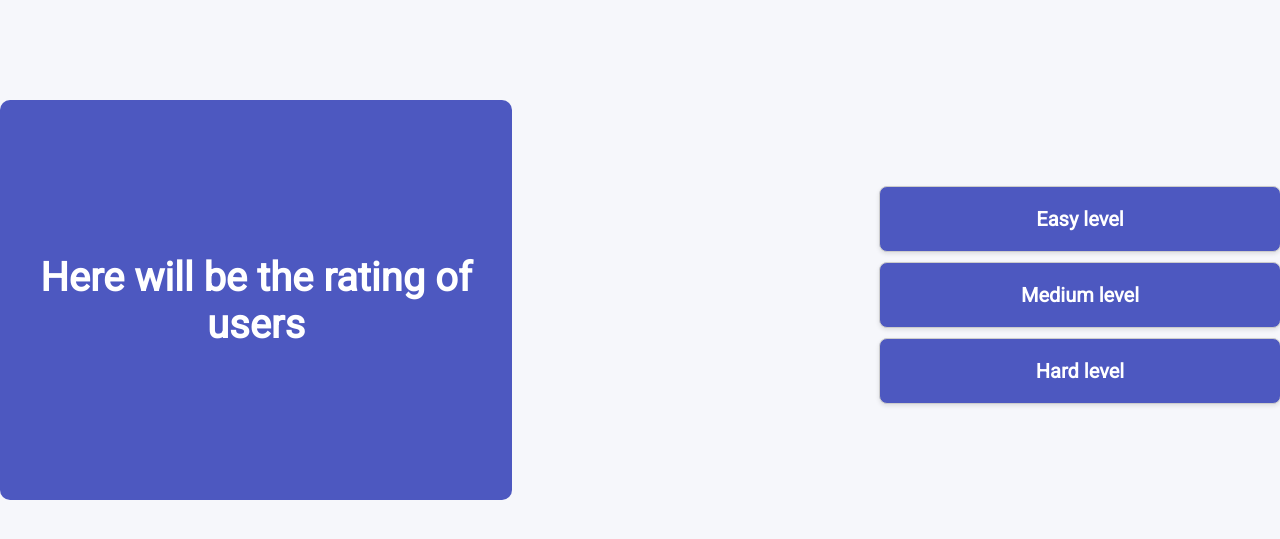
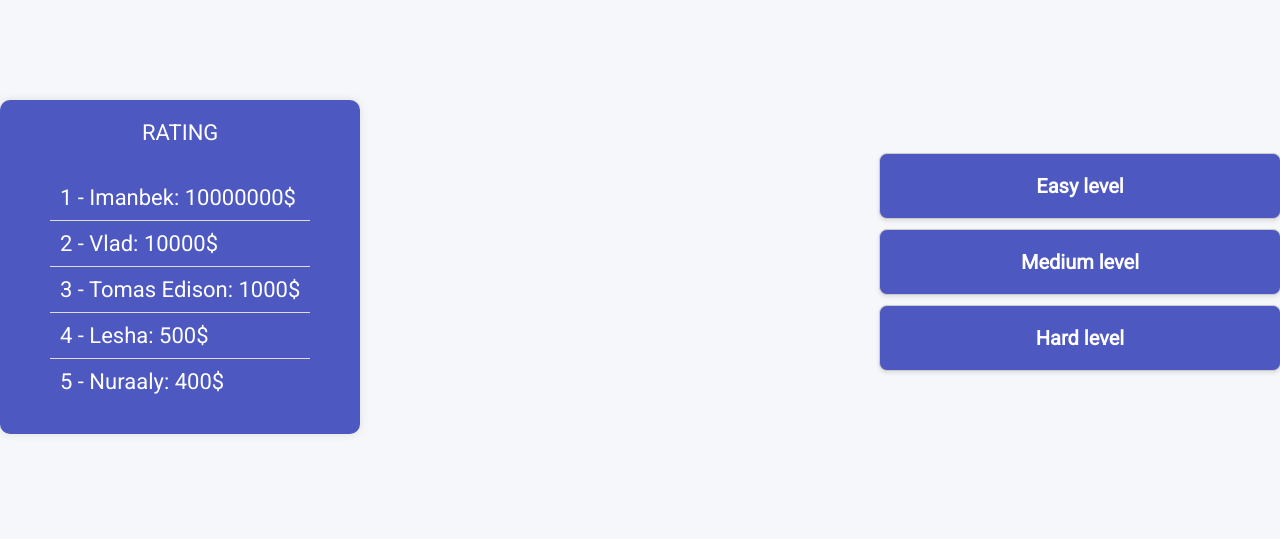
Before and after one commit to INAI-WIN-1/WWR, a Django app: page / in a window 1280 px wide. Shown: the part 71-610 px from the top of the page. Run offline with Django 4.2, Linux system fonts and the light colour scheme.

Commit message:
adding changes from css

```diff
--- a/static/css/styles.css
+++ b/static/css/styles.css
@@ -90,12 +90,7 @@ a {
     margin-top: 100px;
 }
 
-.rating {
-    width: 40%;
-    height: 400px;
-    background: var(--blue--next);
-    border-radius: 10px;
-}
+
 
 .card {
     display: block;
@@ -196,3 +191,33 @@ a {
     color: #ffffff;
     margin: 5px auto;
 }
+.rating {
+        background-color: var(--blue--next); /* Цвет фона блока с рейтингом */
+        padding: 20px 50px; /* Добавление внутреннего отступа */
+        border-radius: 10px; /* Закругление углов блока */
+        box-shadow: 0 0 10px rgba(0, 0, 0, 0.1); /* Тень блока */
+        max-width: 400px; /* Максимальная ширина блока */
+    }
+.rating caption{
+    margin-bottom: 30px;
+}
+    .rating table {
+        width: 100%; /* Ширина таблицы на 100% */
+        border-collapse: collapse; /* Убираем отступы между ячейками */
+        margin-bottom: 10px; /* Отступ снизу таблицы */
+        color: white;
+        font-size: 22px;
+    }
+
+    .rating table tr td {
+        padding: 10px; /* Внутренний отступ в ячейках */
+        border-bottom: 1px solid #ddd; /* Горизонтальная линия между строками */
+    }
+
+    .rating table tr:last-child td {
+        border-bottom: none; /* Убираем линию после последней строки */
+    }
+
+    .rating table p {
+        margin: 0; /* Убираем внешний отступ у абзаца в ячейке */
+    }
--- a/templates/index.html
+++ b/templates/index.html
@@ -17,6 +17,13 @@
             <span>WWR</span>
         </div>
         <div class="right-nav-inner">
+            {% if user_data.is_authenticated %}
+                <div>
+                    <p>Your balance</p>
+                </div>
+            {% endif %}
+
+
             <a class=" profile-btn button blue_button" href="/accounts/signin">
                 Sign in
             </a>
@@ -24,7 +31,26 @@
     </nav>
     <div class="main">
         <div class="rating">
-            <h3>Here will be the rating of users</h3>
+            <table>
+                <caption>RATING</caption>
+                <tr>
+                    <td>
+                        <p>1 - Imanbek: 10000000$</p>
+                    </td>
+                </tr>
+                <tr>
+                    <td>2 - Vlad: 10000$</td>
+                </tr>
+                <tr>
+                    <td>3 - Tomas Edison: 1000$</td>
+                </tr>
+                <tr>
+                    <td>4 - Lesha: 500$</td>
+                </tr>
+                <tr>
+                    <td>5 - Nuraaly: 400$</td>
+                </tr>
+            </table>
         </div>
         <div class="tests">
             <a href="{% url 'questions' level='easy' id=1 %}" class="card button blue_button"><p>Easy level</p></a>
```
Also changed, not shown: auth/views.py (+12 -0 lines), db.sqlite3.
